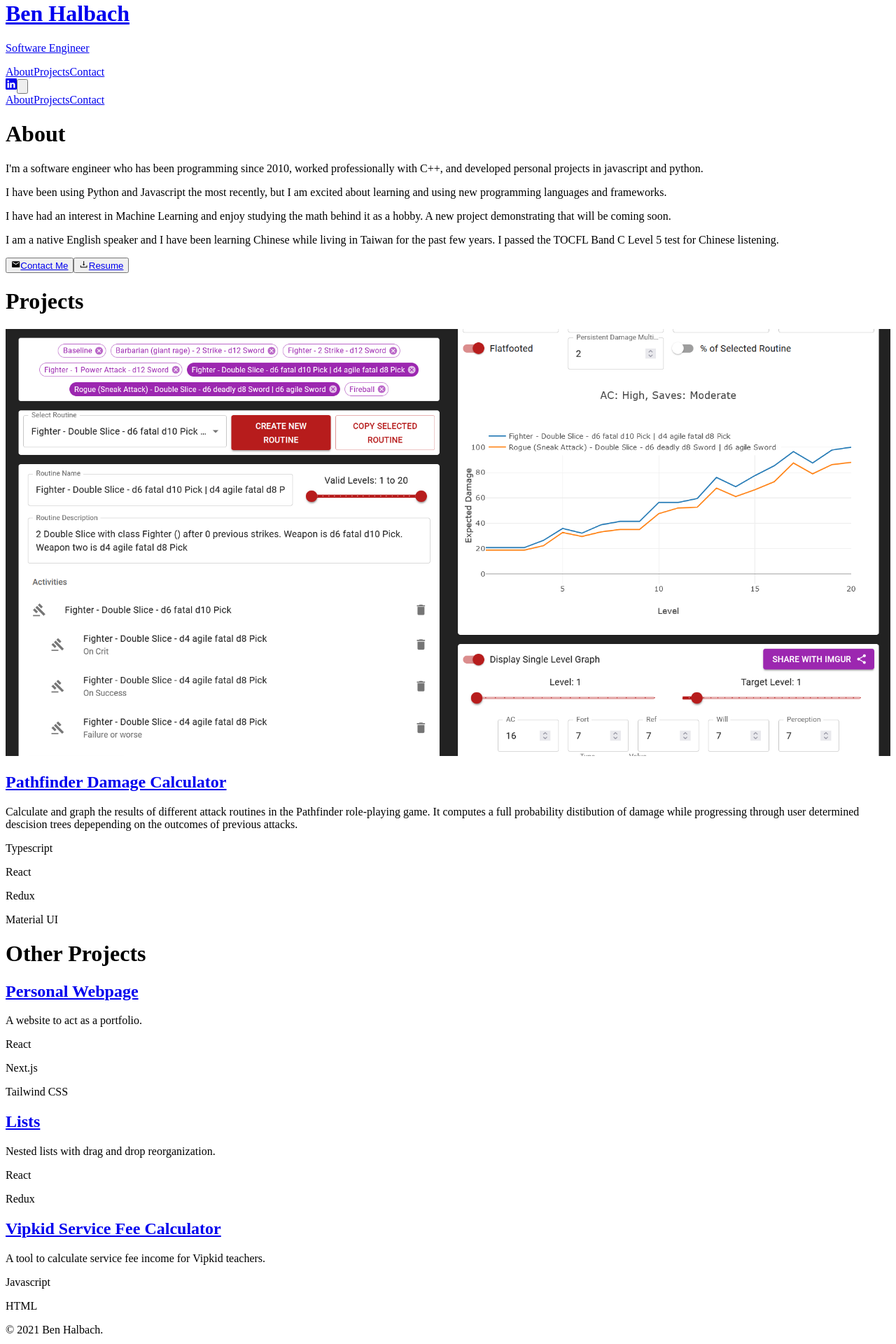
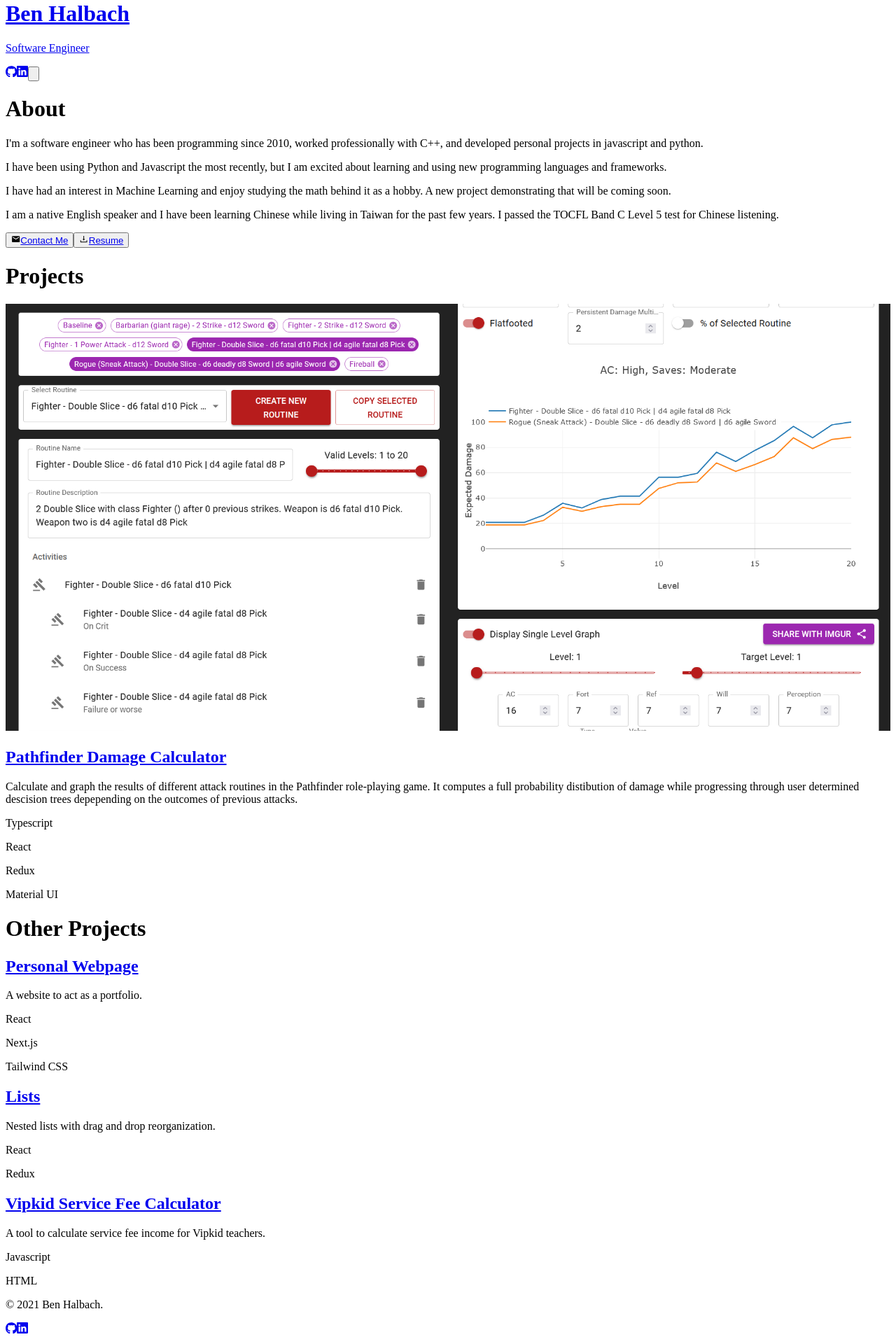
Before and after one commit to bahalbach/personal, a Next.js app: page / in a window 1280 px wide. Shown: the part 20-1940 px from the top of the page at 70% size. Built offline with nearby package versions, Linux system fonts and the light colour scheme.

Commit message:
Remove links to other pages, add github link

```diff
--- a/components/Footer.tsx
+++ b/components/Footer.tsx
@@ -11,6 +11,21 @@ export default function Footer() {
             <p>&copy; {new Date().getFullYear()} Ben Halbach.</p>
           </div>
           <div className="space-x-4 flex flex-row items-center">
+            <a
+            href={userData.socialLinks.github}
+            className="text-base font-normal text-gray-600 dark:text-gray-300"
+          >
+            <svg
+              xmlns="http://www.w3.org/2000/svg"
+              width="16"
+              height="16"
+              fill="currentColor"
+              className="bi bi-twitter h-5 w-5"
+              viewBox="0 0 480 480"
+            >
+              <path d="M165.9 397.4c0 2-2.3 3.6-5.2 3.6-3.3.3-5.6-1.3-5.6-3.6 0-2 2.3-3.6 5.2-3.6 3-.3 5.6 1.3 5.6 3.6zm-31.1-4.5c-.7 2 1.3 4.3 4.3 4.9 2.6 1 5.6 0 6.2-2s-1.3-4.3-4.3-5.2c-2.6-.7-5.5.3-6.2 2.3zm44.2-1.7c-2.9.7-4.9 2.6-4.6 4.9.3 2 2.9 3.3 5.9 2.6 2.9-.7 4.9-2.6 4.6-4.6-.3-1.9-3-3.2-5.9-2.9zM244.8 8C106.1 8 0 113.3 0 252c0 110.9 69.8 205.8 169.5 239.2 12.8 2.3 17.3-5.6 17.3-12.1 0-6.2-.3-40.4-.3-61.4 0 0-70 15-84.7-29.8 0 0-11.4-29.1-27.8-36.6 0 0-22.9-15.7 1.6-15.4 0 0 24.9 2 38.6 25.8 21.9 38.6 58.6 27.5 72.9 20.9 2.3-16 8.8-27.1 16-33.7-55.9-6.2-112.3-14.3-112.3-110.5 0-27.5 7.6-41.3 23.6-58.9-2.6-6.5-11.1-33.3 2.6-67.9 20.9-6.5 69 27 69 27 20-5.6 41.5-8.5 62.8-8.5s42.8 2.9 62.8 8.5c0 0 48.1-33.6 69-27 13.7 34.7 5.2 61.4 2.6 67.9 16 17.7 25.8 31.5 25.8 58.9 0 96.5-58.9 104.2-114.8 110.5 9.2 7.9 17 22.9 17 46.4 0 33.7-.3 75.4-.3 83.6 0 6.5 4.6 14.4 17.3 12.1C428.2 457.8 496 362.9 496 252 496 113.3 383.5 8 244.8 8zM97.2 352.9c-1.3 1-1 3.3.7 5.2 1.6 1.6 3.9 2.3 5.2 1 1.3-1 1-3.3-.7-5.2-1.6-1.6-3.9-2.3-5.2-1zm-10.8-8.1c-.7 1.3.3 2.9 2.3 3.9 1.6 1 3.6.7 4.3-.7.7-1.3-.3-2.9-2.3-3.9-2-.6-3.6-.3-4.3.7zm32.4 35.6c-1.6 1.3-1 4.3 1.3 6.2 2.3 2.3 5.2 2.6 6.5 1 1.3-1.3.7-4.3-1.3-6.2-2.2-2.3-5.2-2.6-6.5-1zm-11.4-14.7c-1.6 1-1.6 3.6 0 5.9 1.6 2.3 4.3 3.3 5.6 2.3 1.6-1.3 1.6-3.9 0-6.2-1.4-2.3-4-3.3-5.6-2z"/>
+            </svg>
+          </a>
             <a
               href={userData.socialLinks.linkedin}
               className="text-base font-normal text-gray-600 dark:text-gray-300"
--- a/components/navbar.tsx
+++ b/components/navbar.tsx
@@ -22,42 +22,6 @@ export default function Navbar() {
               <p className="text-base font-light text-gray-500 dark:text-gray-300">
                 {userData.designation}
               </p>
-            </a>
-          </Link>
-        </div>
-
-        <div className="hidden sm:flex flex-grow justify-evenly">
-          <Link href="/about">
-            <a
-              className={`text-base  ${
-                router.asPath === "/about"
-                  ? "text-gray-800 font-bold dark:text-gray-100"
-                  : "text-gray-600 dark:text-gray-300 font-normal "
-              }`}
-            >
-              About
-            </a>
-          </Link>
-          <Link href="/projects">
-            <a
-              className={`text-base  ${
-                router.asPath === "/projects"
-                  ? "text-gray-800 font-bold dark:text-gray-100"
-                  : "text-gray-600 dark:text-gray-300 font-normal "
-              }`}
-            >
-              Projects
-            </a>
-          </Link>
-          <Link href="/contact">
-            <a
-              className={`text-base  ${
-                router.asPath === "/contact"
-                  ? "text-gray-800 font-bold dark:text-gray-100"
-                  : "text-gray-600 dark:text-gray-300 font-normal "
-              }`}
-            >
-              Contact
             </a>
           </Link>
         </div>
@@ -93,6 +57,21 @@ export default function Navbar() {
               <path d="M5.026 15c6.038 0 9.341-5.003 9.341-9.334 0-.14 0-.282-.006-.422A6.685 6.685 0 0 0 16 3.542a6.658 6.658 0 0 1-1.889.518 3.301 3.301 0 0 0 1.447-1.817 6.533 6.533 0 0 1-2.087.793A3.286 3.286 0 0 0 7.875 6.03a9.325 9.325 0 0 1-6.767-3.429 3.289 3.289 0 0 0 1.018 4.382A3.323 3.323 0 0 1 .64 6.575v.045a3.288 3.288 0 0 0 2.632 3.218 3.203 3.203 0 0 1-.865.115 3.23 3.23 0 0 1-.614-.057 3.283 3.283 0 0 0 3.067 2.277A6.588 6.588 0 0 1 .78 13.58a6.32 6.32 0 0 1-.78-.045A9.344 9.344 0 0 0 5.026 15z" />
             </svg>
           </a> */}
+          <a
+            href={userData.socialLinks.github}
+            className="text-base font-normal text-gray-600 dark:text-gray-300"
+          >
+            <svg
+              xmlns="http://www.w3.org/2000/svg"
+              width="16"
+              height="16"
+              fill="currentColor"
+              className="bi bi-twitter h-5 w-5"
+              viewBox="0 0 480 480"
+            >
+              <path d="M165.9 397.4c0 2-2.3 3.6-5.2 3.6-3.3.3-5.6-1.3-5.6-3.6 0-2 2.3-3.6 5.2-3.6 3-.3 5.6 1.3 5.6 3.6zm-31.1-4.5c-.7 2 1.3 4.3 4.3 4.9 2.6 1 5.6 0 6.2-2s-1.3-4.3-4.3-5.2c-2.6-.7-5.5.3-6.2 2.3zm44.2-1.7c-2.9.7-4.9 2.6-4.6 4.9.3 2 2.9 3.3 5.9 2.6 2.9-.7 4.9-2.6 4.6-4.6-.3-1.9-3-3.2-5.9-2.9zM244.8 8C106.1 8 0 113.3 0 252c0 110.9 69.8 205.8 169.5 239.2 12.8 2.3 17.3-5.6 17.3-12.1 0-6.2-.3-40.4-.3-61.4 0 0-70 15-84.7-29.8 0 0-11.4-29.1-27.8-36.6 0 0-22.9-15.7 1.6-15.4 0 0 24.9 2 38.6 25.8 21.9 38.6 58.6 27.5 72.9 20.9 2.3-16 8.8-27.1 16-33.7-55.9-6.2-112.3-14.3-112.3-110.5 0-27.5 7.6-41.3 23.6-58.9-2.6-6.5-11.1-33.3 2.6-67.9 20.9-6.5 69 27 69 27 20-5.6 41.5-8.5 62.8-8.5s42.8 2.9 62.8 8.5c0 0 48.1-33.6 69-27 13.7 34.7 5.2 61.4 2.6 67.9 16 17.7 25.8 31.5 25.8 58.9 0 96.5-58.9 104.2-114.8 110.5 9.2 7.9 17 22.9 17 46.4 0 33.7-.3 75.4-.3 83.6 0 6.5 4.6 14.4 17.3 12.1C428.2 457.8 496 362.9 496 252 496 113.3 383.5 8 244.8 8zM97.2 352.9c-1.3 1-1 3.3.7 5.2 1.6 1.6 3.9 2.3 5.2 1 1.3-1 1-3.3-.7-5.2-1.6-1.6-3.9-2.3-5.2-1zm-10.8-8.1c-.7 1.3.3 2.9 2.3 3.9 1.6 1 3.6.7 4.3-.7.7-1.3-.3-2.9-2.3-3.9-2-.6-3.6-.3-4.3.7zm32.4 35.6c-1.6 1.3-1 4.3 1.3 6.2 2.3 2.3 5.2 2.6 6.5 1 1.3-1.3.7-4.3-1.3-6.2-2.2-2.3-5.2-2.6-6.5-1zm-11.4-14.7c-1.6 1-1.6 3.6 0 5.9 1.6 2.3 4.3 3.3 5.6 2.3 1.6-1.3 1.6-3.9 0-6.2-1.4-2.3-4-3.3-5.6-2z" />
+            </svg>
+          </a>
           <a
             href={userData.socialLinks.linkedin}
             className="text-base font-normal text-gray-600 dark:text-gray-300"
@@ -140,23 +119,6 @@ export default function Navbar() {
           </button>
         </div>
       </div>
-      <div className=" sm:hidden mt-4 flex justify-evenly">
-        <Link href="/about">
-          <a className="text-base font-normal text-gray-600 dark:text-gray-300">
-            About
-          </a>
-        </Link>
-        <Link href="/projects">
-          <a className="text-base font-normal text-gray-600 dark:text-gray-300">
-            Projects
-          </a>
-        </Link>
-        <Link href="/contact">
-          <a className="text-base font-normal text-gray-600 dark:text-gray-300">
-            Contact
-          </a>
-        </Link>
-      </div>
     </div>
   );
 }
```
